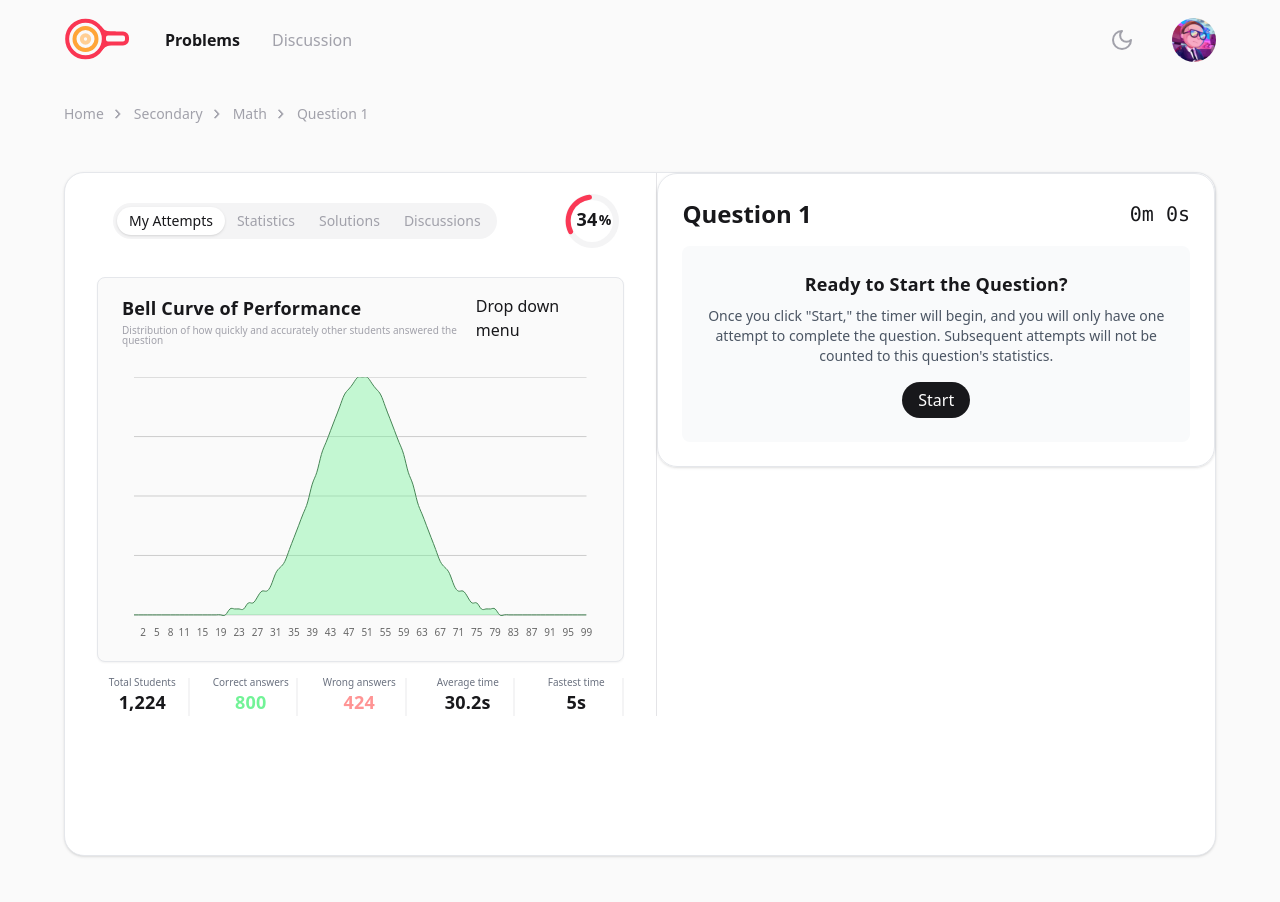
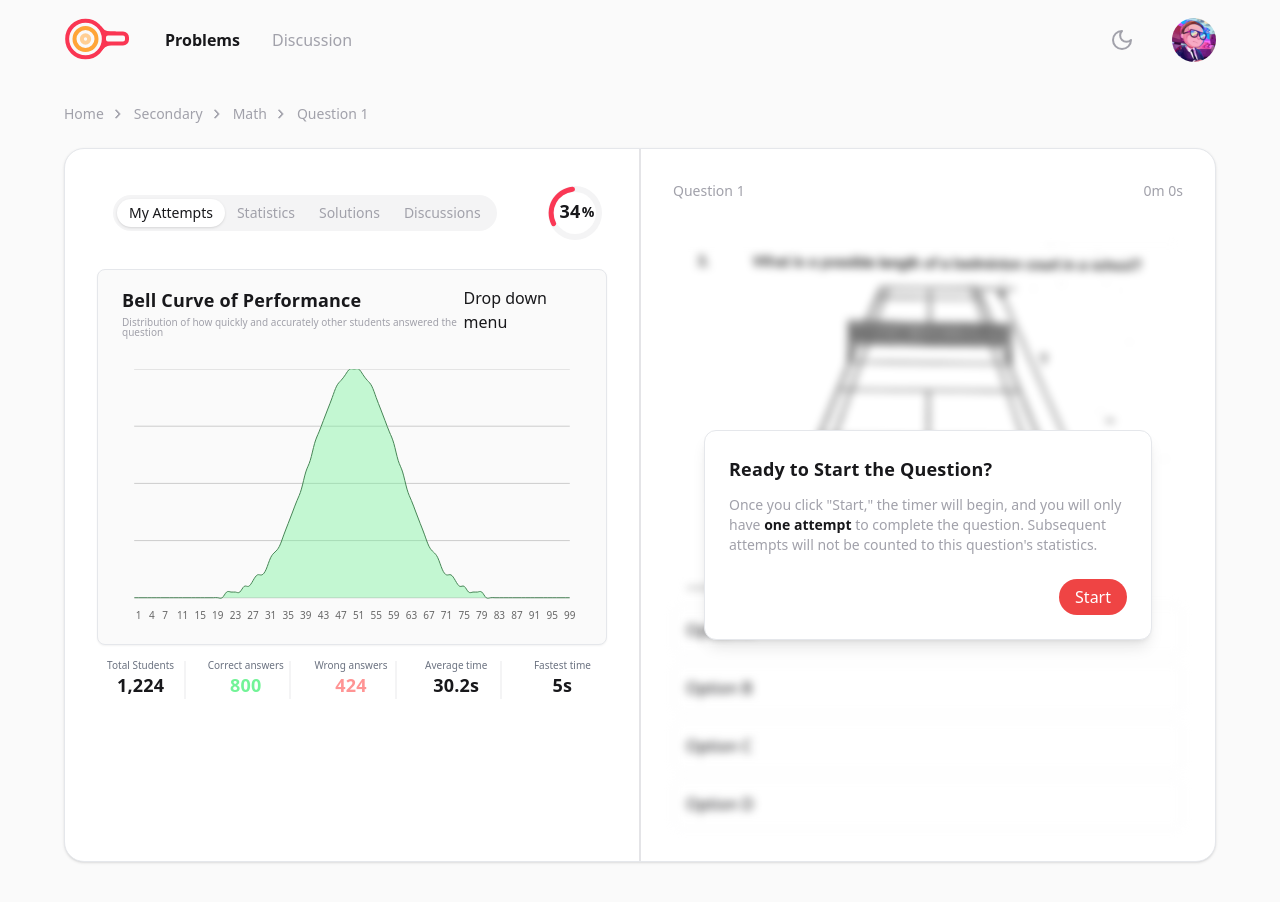
Before and after one commit to YeeeeeHan/amicooked-frontend, a React (Vite) app: page /question/1 in a window 1280 px wide. Shown: the top 902 px of the page. Before the commit the page ends 880 px from the top, so only its background shows below. Built offline with nearby package versions, Linux system fonts and the light colour scheme.

Commit message:
question page - complete question blur and options

```diff
--- a/src/components/common/BreadCrumb.tsx
+++ b/src/components/common/BreadCrumb.tsx
@@ -21,13 +21,13 @@ interface BreadcrumbProps {
   page: BreadcrumbPage
 }
 
-export function CustomBreadcrumb({ links, page }: BreadcrumbProps) {
+export function CustomBreadcrumb({ links: links, page }: BreadcrumbProps) {
   return (
     <Breadcrumb>
       <BreadcrumbList className="stroke-primary-strong text-primary-strong">
         {links.map((item, index) => (
-          <div className="inline-flex items-center gap-1.5">
-            <BreadcrumbItem key={index}>
+          <div className="inline-flex items-center gap-1.5" key={index}>
+            <BreadcrumbItem>
               <BreadcrumbLink href={item.href}>{item.label}</BreadcrumbLink>
             </BreadcrumbItem>
             <BreadcrumbSeparator />
--- a/src/components/question/MyAttemptsTab.tsx
+++ b/src/components/question/MyAttemptsTab.tsx
@@ -35,7 +35,7 @@ export function MyAttemptsTab({ question }: MyAttemptsTabProps) {
           <div className="text-xs text-gray-500">Average time</div>
           <div className="text-lg font-semibold">30.2s</div>
         </div>
-        <div className="border-r-2 border-primary-ghost">
+        <div className="border-primary-ghost">
           <div className="text-xs text-gray-500">Fastest time</div>
           <div className="text-lg font-semibold">5s</div>
         </div>
--- a/src/components/ui/button.tsx
+++ b/src/components/ui/button.tsx
@@ -19,8 +19,7 @@ const buttonVariants = cva(
         // secondary: 'bg-secondary text-secondary-foreground hover:bg-secondary/80',
         ghost: 'text-md font-medium text-primary-strong hover:text-primary',
         link: 'text-md font-medium text-primary underline-offset-4 hover:underline',
-        destructive:
-          'text-md font-medium bg-destructive text-destructive-foreground hover:bg-destructive/90',
+        destructive: 'text-md font-medium bg-destructive text-primary-foundation hover:bg-destructive/90',
       },
       size: {
         default: 'h-9 rounded-full px-4 py-2',
@@ -45,9 +44,7 @@ export interface ButtonProps
 const Button = React.forwardRef<HTMLButtonElement, ButtonProps>(
   ({ className, variant, size, asChild = false, ...props }, ref) => {
     const Comp = asChild ? Slot : 'button'
-    return (
-      <Comp className={cn(buttonVariants({ variant, size, className }))} ref={ref} {...props} />
-    )
+    return <Comp className={cn(buttonVariants({ variant, size, className }))} ref={ref} {...props} />
   }
 )
 Button.displayName = 'Button'
--- a/src/index.css
+++ b/src/index.css
@@ -15,7 +15,7 @@
   --destructive-weak: hsl(60 9.1% 97.8%);
 
   --neutral-default: hsl(240, 6%, 10%);
-  --neutral-heavy: hsl(240, 5%, 55%);
+  --neutral-heavy: hsl(240, 5%, 65%);
   --neutral-strong: hsl(240, 5%, 65%);
   --neutral-weak: hsl(240, 6%, 90%);
   --neutral-ghost: hsl(240, 5%, 96%);
--- a/src/pages/Question.tsx
+++ b/src/pages/Question.tsx
@@ -32,6 +32,9 @@ export default function Question() {
   const [isStarted, setIsStarted] = useState(false)
   const { question, isLoading, error } = useQuestion(id!)
 
+  const blurredImageUrl = question?.imageUrl
+  const fullImageUrl = question?.imageUrl
+
   const handleStart = () => {
     setIsStarted(true)
     // Start the timer
@@ -51,17 +54,16 @@ export default function Question() {
   }
 
   return (
-    <div className="flex h-screen flex-col">
+    <div className="flex min-h-screen flex-col">
       <div className="px-16 py-6">
         <CustomBreadcrumb links={breadcrumbProps.links} page={breadcrumbProps.page} />
       </div>
-
-      <div className="flex-1 px-16 py-6">
-        <Card className="h-full bg-card-background">
-          <div className="flex">
-            <div className="w-full px-8 pt-4">
-              <div className="flex">
-                <Tabs className="w-full" defaultValue={QuestionPageTabs.MY_ATTEMPTS}>
+      <div className="h-full flex-1 px-16 pb-12">
+        <Card className="flex h-full bg-card-background">
+          <div className="flex h-full w-full">
+            <div className="w-1/2 p-8">
+              <div className="flex h-full flex-col">
+                <Tabs className="flex-1" defaultValue={QuestionPageTabs.MY_ATTEMPTS}>
                   <div className="flex flex-row items-center justify-between">
                     <TabsList className="mx-4">
                       <TabsTrigger value={QuestionPageTabs.MY_ATTEMPTS}>{QuestionPageTabs.MY_ATTEMPTS}</TabsTrigger>
@@ -86,49 +88,51 @@ export default function Question() {
                 </Tabs>
               </div>
             </div>
-            <Separator className="w-1 bg-primary-weak dark:bg-primary-ghost" orientation="vertical" />
-            <div className="w-full">
-              <Card className="p-6">
+            <Separator className="h-auto w-[2px] bg-primary-weak dark:bg-primary-ghost" orientation="vertical" />
+            <div className="flex w-1/2 flex-col space-y-6 p-8">
               <div className="mb-4 flex items-center justify-between">
-                  <h2 className="text-2xl font-semibold">Question {id}</h2>
-                  <div className="font-mono text-xl">
+                <div className="text-sm text-primary-strong">Question {id}</div>
+                <div className="text-sm text-primary-strong">
                   {Math.floor(timer / 60)}m {timer % 60}s
                 </div>
               </div>
-                {!isStarted ? (
-                  <div className="rounded-lg bg-gray-50 p-6 text-center">
-                    <h3 className="mb-2 text-lg font-semibold">Ready to Start the Question?</h3>
-                    <p className="mb-4 text-sm text-gray-600">
-                      Once you click "Start," the timer will begin, and you will only have one attempt to complete the
-                      question. Subsequent attempts will not be counted to this question's statistics.
-                    </p>
-                    <Button onClick={handleStart} className="bg-primary text-white">
-                      Start
-                    </Button>
-                  </div>
-                ) : (
-                  <div>
+              <div className="relative flex flex-1 flex-col">
+                <div className={`flex flex-1 flex-col ${isStarted ? '' : 'blur-sm filter'}`}>
                   <img
-                      src={question.imageUrl}
+                    src={isStarted ? fullImageUrl : blurredImageUrl}
                     alt={`Question ${question.id}`}
                     className="mb-4 w-full rounded-lg object-contain"
                   />
-                    <div className="space-y-2">
+                  <div className="flex flex-col space-y-2">
                     {question.options.map((option, index) => (
                       <button
                         key={index}
-                          className="w-full rounded border p-3 text-left hover:bg-gray-100"
-                          onClick={() => {
-                            // Handle answer selection
-                          }}
+                        className="w-full rounded-lg border border-primary-ghost p-3 text-left hover:bg-primary-ghost"
+                        disabled={!isStarted}
                       >
                         {option}
                       </button>
                     ))}
                   </div>
                 </div>
+                {!isStarted && (
+                  <div className="absolute inset-0 flex items-center justify-center">
+                    <Card className="max-w-md space-y-3 rounded-xl bg-card-background p-6 shadow-lg dark:bg-primary-weak">
+                      <div className="mb-2 text-left text-lg font-semibold">Ready to Start the Question?</div>
+                      <p className="mb-4 text-left text-sm text-primary-heavy">
+                        Once you click "Start," the timer will begin, and you will only have{' '}
+                        <span className="text-sm font-bold text-primary dark:text-primary">one attempt</span> to
+                        complete the question. Subsequent attempts will not be counted to this question's statistics.
+                      </p>
+                      <div className="flex flex-row-reverse pt-3">
+                        <Button onClick={handleStart} variant="destructive">
+                          Start
+                        </Button>
+                      </div>
+                    </Card>
+                  </div>
                 )}
-              </Card>
+              </div>
             </div>
           </div>
         </Card>
```
Lines whose indentation alone changed are shown as unchanged.
